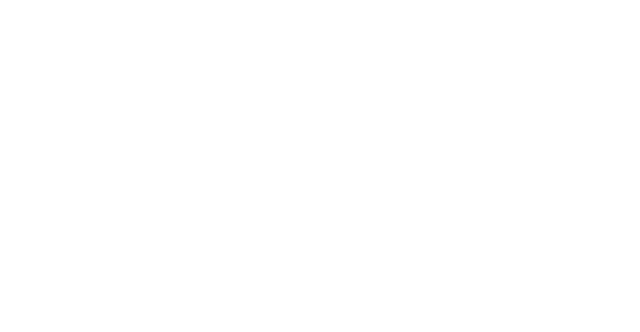
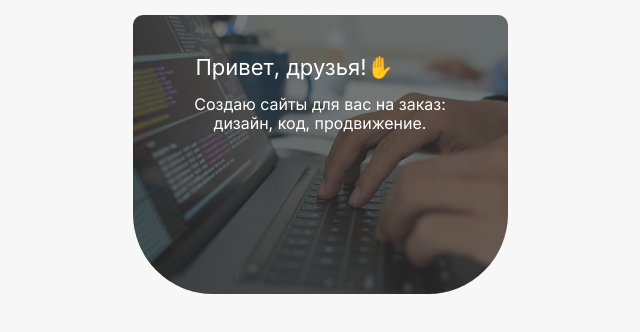
Before and after one commit to Clair7777/taplink, a plain HTML site: page index.html in a window 1280 px wide. Shown: the whole page, without its empty margins (320-960 px from the left). Drawn offline with Linux system fonts and the light colour scheme.

Commit message:
add: header styles

```diff
--- a/css/style.css
+++ b/css/style.css
@@ -1,3 +1,38 @@
 * {
   box-sizing: border-box;
 }
+body {
+  font-family: "Inter", sans-serif;
+  padding: 15px;
+  background-color: #f7f7f7;
+}
+.page-wrapper {
+  max-width: 375px;
+  margin: auto;
+  /* background-color: #f7f7f7; */
+  box-shadow: 0 0 30px 2px rgba (0, 0, 0, 0.25);
+  border-radius: 20px;
+}
+.header {
+  color: #fff;
+  padding: 40px 42px 145px;
+  border-radius: 10px 10px 80px 80px;
+  background: linear-gradient(
+      0deg,
+      rgba(58, 58, 58, 0.6),
+      rgba(58, 58, 58, 0.6)
+    ),
+    url("../img/background.png") no-repeat center / cover;
+}
+.hello {
+  font-weight: 400;
+  font-size: 22px;
+  line-height: 24px;
+  margin-left: 21px;
+}
+.hello-text {
+  font-weight: 400;
+  font-size: 16px;
+  text-align: center;
+  line-height: 19px;
+}
--- a/index.html
+++ b/index.html
@@ -5,12 +5,26 @@
   <meta charset="UTF-8" />
   <meta name="viewport" content="width=device-width, initial-scale=1.0" />
   <link rel="stylesheet" href="css/style.css" />
+  <link rel="preconnect" href="https://fonts.googleapis.com">
+  <link rel="preconnect" href="https://fonts.gstatic.com" crossorigin>
+  <link
+    href="https://fonts.googleapis.com/css2?family=Inter:ital,opsz,wght@0,14..32,100..900;1,14..32,100..900&display=swap"
+    rel="stylesheet">
   <title>Давыдова Светлана</title>
   <link rel="stylesheet" href="css/normalize.css">
   <link rel="stylesheet" href="css/style.css">
 </head>
 
 <body>
+  <div class="page-wrapper">
+    <header class="header">
+      <span class="hello">Привет, друзья!✋</span>
+      <p class="hello-text">Создаю сайты для вас на заказ:
+        <br>дизайн, код, продвижение.
+      </p>
+    </header>
+  </div>
+  <!-- /.page-wrapper -->
   <script src="js/main.js"></script>
 </body>
 
```
Also changed, not shown: img/Avatar.jpg (added), img/background.png (added).
